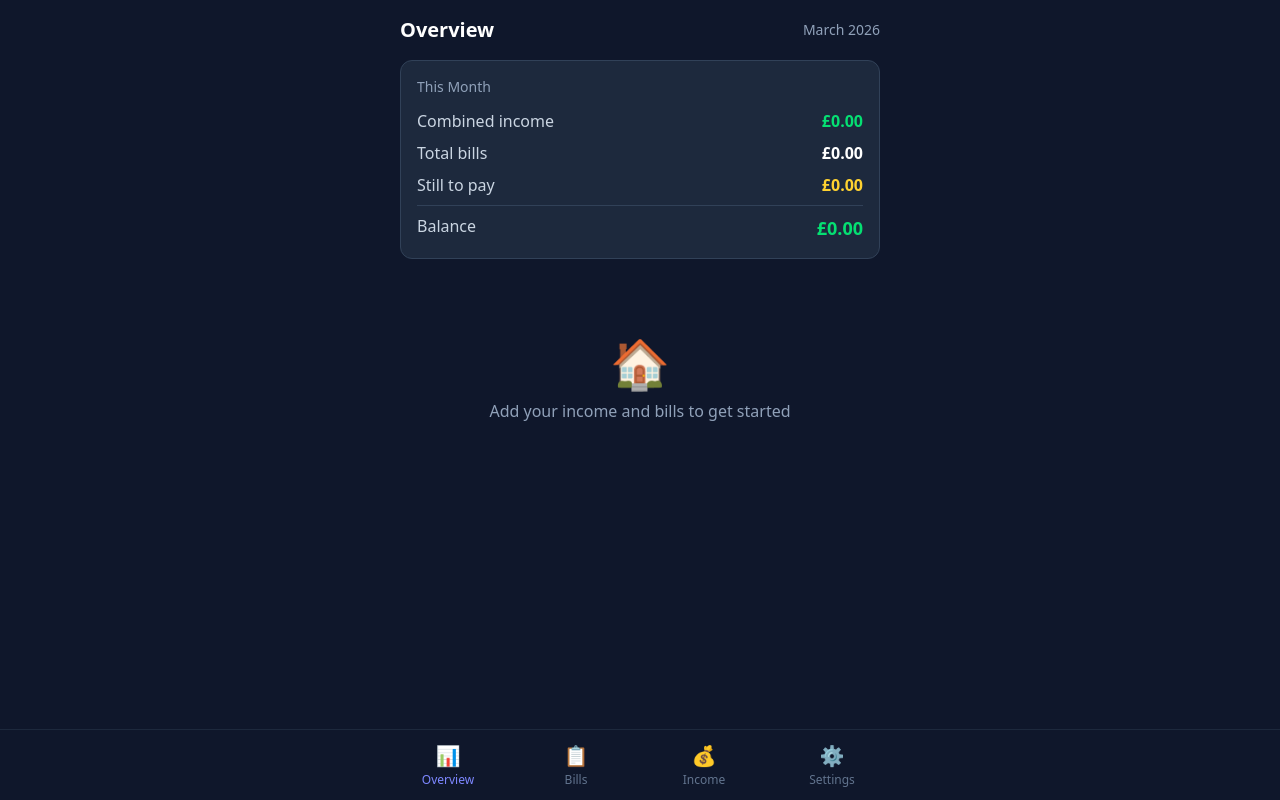
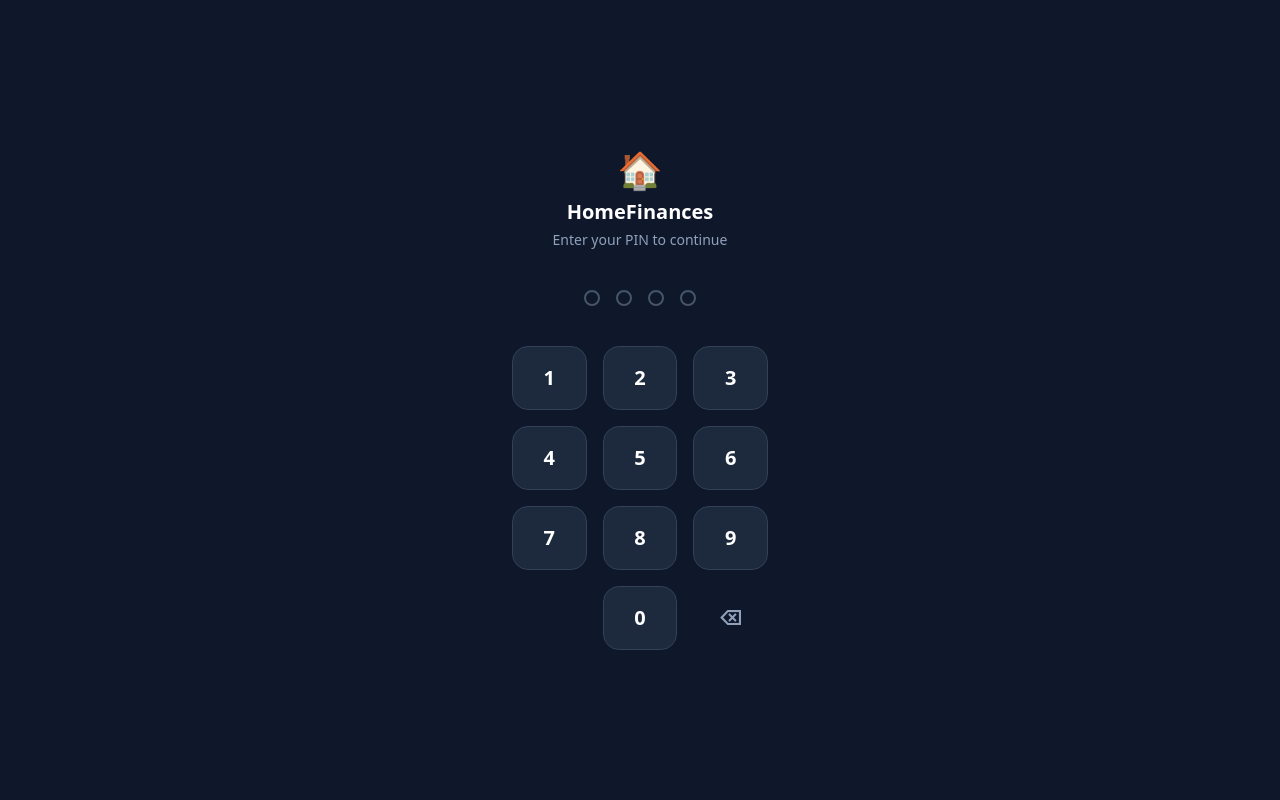
Before and after one commit to LiamG2310/HouseholdFinances, a React (Vite) app: page / in a window 1280 px wide. Built offline with nearby package versions, Linux system fonts and the light colour scheme.

Commit message:
Add PIN gate and lock button

```diff
--- a/src/App.jsx
+++ b/src/App.jsx
@@ -1,6 +1,7 @@
 import { useState } from 'react'
 import { FinanceProvider } from './context/FinanceContext.jsx'
 import { BottomNav } from './components/layout/BottomNav.jsx'
+import { PinGate } from './components/PinGate.jsx'
 import { DashboardPage } from './pages/DashboardPage.jsx'
 import { BillsPage } from './pages/BillsPage.jsx'
 import { IncomePage } from './pages/IncomePage.jsx'
@@ -10,6 +11,7 @@ function App() {
   const [page, setPage] = useState('dashboard')
 
   return (
+    <PinGate>
       <FinanceProvider>
         <div className="flex flex-col min-h-svh bg-slate-900 pb-16">
           {page === 'dashboard' && <DashboardPage />}
@@ -19,6 +21,7 @@ function App() {
         </div>
         <BottomNav active={page} onSelect={setPage} />
       </FinanceProvider>
+    </PinGate>
   )
 }
 
--- /dev/null
+++ b/src/components/PinGate.jsx
@@ -0,0 +1,88 @@
+import { useState } from 'react'
+import { useLocalStorage } from '../hooks/useLocalStorage.js'
+
+const CORRECT_PIN = '1234'
+const SESSION_KEY = 'hf_unlocked'
+
+export function PinGate({ children }) {
+  const [storedPin, setStoredPin] = useLocalStorage('hf_pin', CORRECT_PIN)
+  const [unlocked, setUnlocked] = useLocalStorage(SESSION_KEY, false)
+  const [input, setInput] = useState('')
+  const [error, setError] = useState(false)
+  const [shake, setShake] = useState(false)
+
+  if (unlocked) return children
+
+  const handleDigit = (d) => {
+    if (input.length >= 4) return
+    const next = input + d
+    setInput(next)
+    setError(false)
+
+    if (next.length === 4) {
+      if (next === storedPin) {
+        setUnlocked(true)
+      } else {
+        setShake(true)
+        setError(true)
+        setTimeout(() => { setInput(''); setShake(false) }, 600)
+      }
+    }
+  }
+
+  const handleDelete = () => {
+    setInput(prev => prev.slice(0, -1))
+    setError(false)
+  }
+
+  const DIGITS = [
+    ['1','2','3'],
+    ['4','5','6'],
+    ['7','8','9'],
+    [null,'0','⌫'],
+  ]
+
+  return (
+    <div className="min-h-svh bg-slate-900 flex flex-col items-center justify-center p-8">
+      <div className="text-4xl mb-2">🏠</div>
+      <h1 className="text-xl font-bold text-white mb-1">HomeFinances</h1>
+      <p className="text-slate-400 text-sm mb-10">Enter your PIN to continue</p>
+
+      {/* Dots */}
+      <div className={`flex gap-4 mb-10 ${shake ? 'animate-bounce' : ''}`}>
+        {[0,1,2,3].map(i => (
+          <div
+            key={i}
+            className={`w-4 h-4 rounded-full border-2 transition-colors ${
+              i < input.length
+                ? error ? 'bg-red-500 border-red-500' : 'bg-indigo-400 border-indigo-400'
+                : 'border-slate-600'
+            }`}
+          />
+        ))}
+      </div>
+
+      {/* Keypad */}
+      <div className="grid grid-cols-3 gap-4 w-64">
+        {DIGITS.flat().map((d, i) => {
+          if (d === null) return <div key={i} />
+          return (
+            <button
+              key={i}
+              onClick={() => d === '⌫' ? handleDelete() : handleDigit(d)}
+              className={`h-16 rounded-2xl text-xl font-semibold transition-colors ${
+                d === '⌫'
+                  ? 'text-slate-400 hover:text-white hover:bg-slate-700'
+                  : 'bg-slate-800 hover:bg-slate-700 text-white border border-slate-700'
+              }`}
+            >
+              {d}
+            </button>
+          )
+        })}
+      </div>
+
+      {error && <p className="text-red-400 text-sm mt-6">Incorrect PIN</p>}
+    </div>
+  )
+}
--- a/src/pages/SettingsPage.jsx
+++ b/src/pages/SettingsPage.jsx
@@ -1,6 +1,7 @@
 import { useState } from 'react'
 import { useFinance } from '../context/FinanceContext.jsx'
 import { ConfirmDialog } from '../components/shared/ConfirmDialog.jsx'
+import { useLocalStorage } from '../hooks/useLocalStorage.js'
 
 const CURRENCIES = [
   { value: 'GBP', label: '£ GBP — British Pound' },
@@ -12,6 +13,23 @@ const CURRENCIES = [
 export function SettingsPage() {
   const { settings, updateSettings } = useFinance()
   const [confirmReset, setConfirmReset] = useState(false)
+  const [storedPin, setStoredPin] = useLocalStorage('hf_pin', '1234')
+  const [, setUnlocked] = useLocalStorage('hf_unlocked', false)
+  const [newPin, setNewPin] = useState('')
+  const [pinMsg, setPinMsg] = useState('')
+
+  const handleChangePin = () => {
+    if (!/^\d{4}$/.test(newPin)) { setPinMsg('PIN must be exactly 4 digits'); return }
+    setStoredPin(newPin)
+    setNewPin('')
+    setPinMsg('PIN updated')
+    setTimeout(() => setPinMsg(''), 2000)
+  }
+
+  const handleLock = () => {
+    setUnlocked(false)
+    window.location.reload()
+  }
 
   const handleExport = () => {
     const data = {
@@ -114,6 +132,33 @@ export function SettingsPage() {
         >Reset all data</button>
       </div>
 
+      <div className="bg-slate-800 border border-slate-700 rounded-xl p-4 space-y-3">
+        <h2 className="text-sm font-medium text-slate-400">Security</h2>
+        <div>
+          <label className={labelCls}>Change PIN</label>
+          <div className="flex gap-2">
+            <input
+              className={inputCls}
+              type="password"
+              inputMode="numeric"
+              maxLength={4}
+              placeholder="New 4-digit PIN"
+              value={newPin}
+              onChange={e => { setNewPin(e.target.value.replace(/\D/g, '')); setPinMsg('') }}
+            />
+            <button
+              onClick={handleChangePin}
+              className="px-4 py-2 rounded-lg bg-indigo-600 hover:bg-indigo-500 text-white text-sm font-medium whitespace-nowrap"
+            >Save</button>
+          </div>
+          {pinMsg && <p className={`text-xs mt-1 ${pinMsg === 'PIN updated' ? 'text-green-400' : 'text-red-400'}`}>{pinMsg}</p>}
+        </div>
+        <button
+          onClick={handleLock}
+          className="w-full py-2.5 rounded-lg bg-slate-700 hover:bg-slate-600 text-white text-sm font-medium"
+        >🔒 Lock app</button>
+      </div>
+
       <div className="text-center text-slate-600 text-xs">
         All data is stored locally on this device. Nothing is sent to any server.
       </div>
```
Lines whose indentation alone changed are shown as unchanged.
